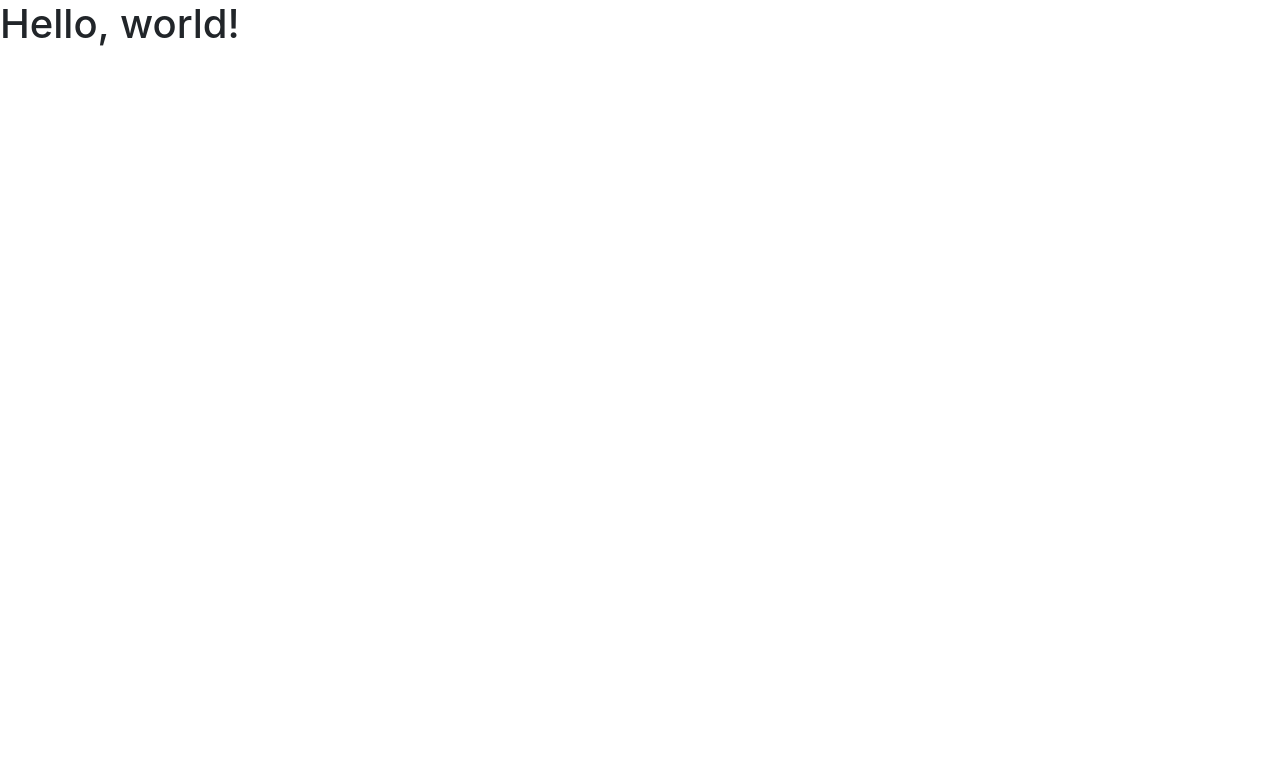
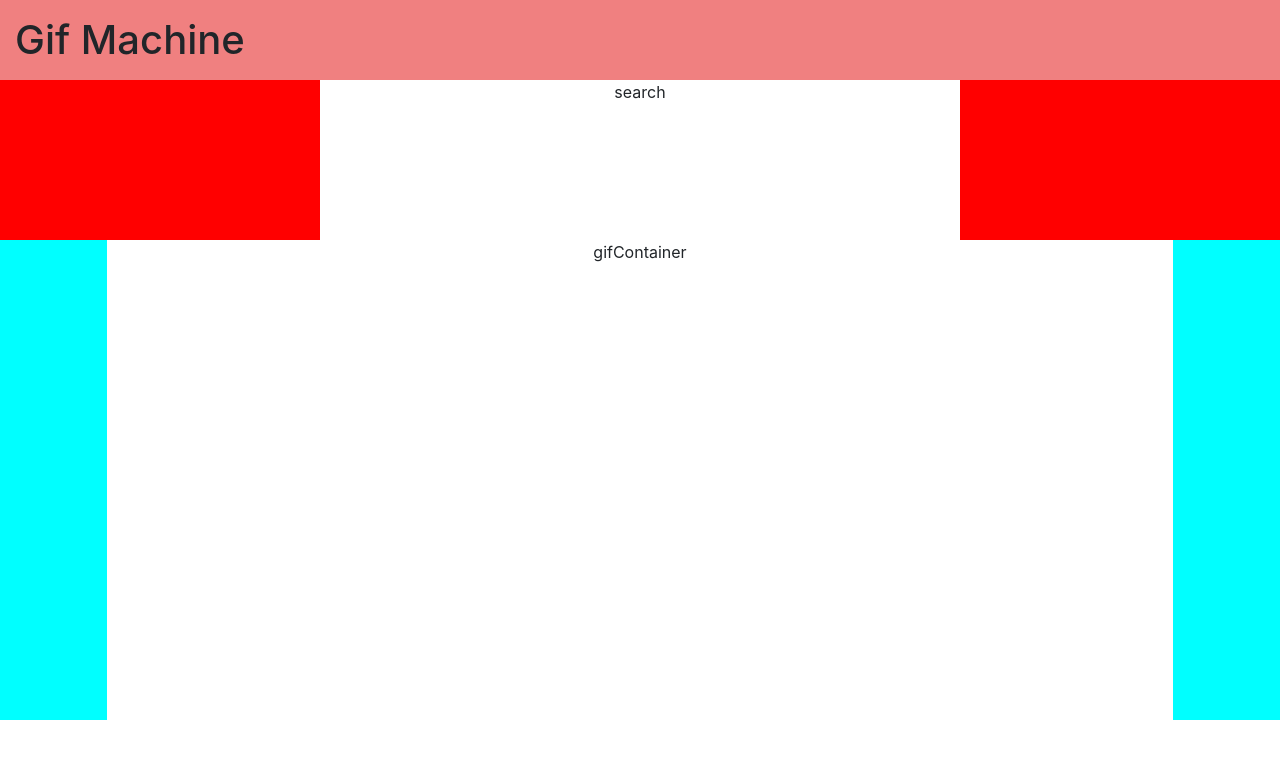
Before and after one commit to Peter-Cole1/GifMachine, a plain HTML site: page index.html in a window 1280 px wide. Drawn offline with nearby package versions, Linux system fonts and the light colour scheme.

Commit message:
added css

```diff
--- a/assets/css/style.css
+++ b/assets/css/style.css
@@ -0,0 +1,33 @@
+/*Bumpers*/
+#bumper1a, #bumper1b {
+    background-color: red;
+    height: 10em;
+}
+
+#bumper2a, #bumper2b {
+    background-color: aqua;
+    height: 30em;
+}
+/*-----------------------------------------------*/
+
+#title1 {
+    background-color: lightcoral;
+    height: 5em;
+    text-align: left;
+    padding-top: 1em;
+}
+
+#title2 {
+    background-color: lightcoral;
+    height: 5em;
+    text-align: left;
+    padding-top: 1em;
+}
+
+#search {
+    text-align: center;
+}
+
+#gifContainer {
+    text-align: center;
+}
--- a/index.html
+++ b/index.html
@@ -9,10 +9,30 @@
     <link rel="stylesheet" href="https://stackpath.bootstrapcdn.com/bootstrap/4.3.1/css/bootstrap.min.css" integrity="sha384-ggOyR0iXCbMQv3Xipma34MD+dH/1fQ784/j6cY/iJTQUOhcWr7x9JvoRxT2MZw1T" crossorigin="anonymous">
     <link rel="stylesheet" href="assets/css/style.css">
 
-    <title>Hello, world!</title>
+    <title>Gif Machine</title>
   </head>
   <body>
-    <h1>Hello, world!</h1>
+    <div class="container-fluid">
+        <div class="row">
+            <div class="col-lg-3" id="title1"> <h1>Gif Machine</h1> </div>
+            <div class="col-lg-9" id="title2"></div>
+        </div>
+
+        <div class="row">
+            <div class="col-lg-3" id="bumper1a"></div>
+            <div class="col-lg-6" id="search">search</div>
+            <div class="col-lg-3" id="bumper1b"></div>
+        </div>
+
+        <div class="row">
+            <div class="col-lg-1" id="bumper2a"></div>
+            <div class="col-lg-10" id="gifContainer">gifContainer</div>
+            <div class="col-lg-1" id="bumper2b"></div>
+        </div>
+    </div>
+
+
+
 
     <!-- Optional JavaScript -->
     <!-- jQuery first, then Popper.js, then Bootstrap JS -->
```
